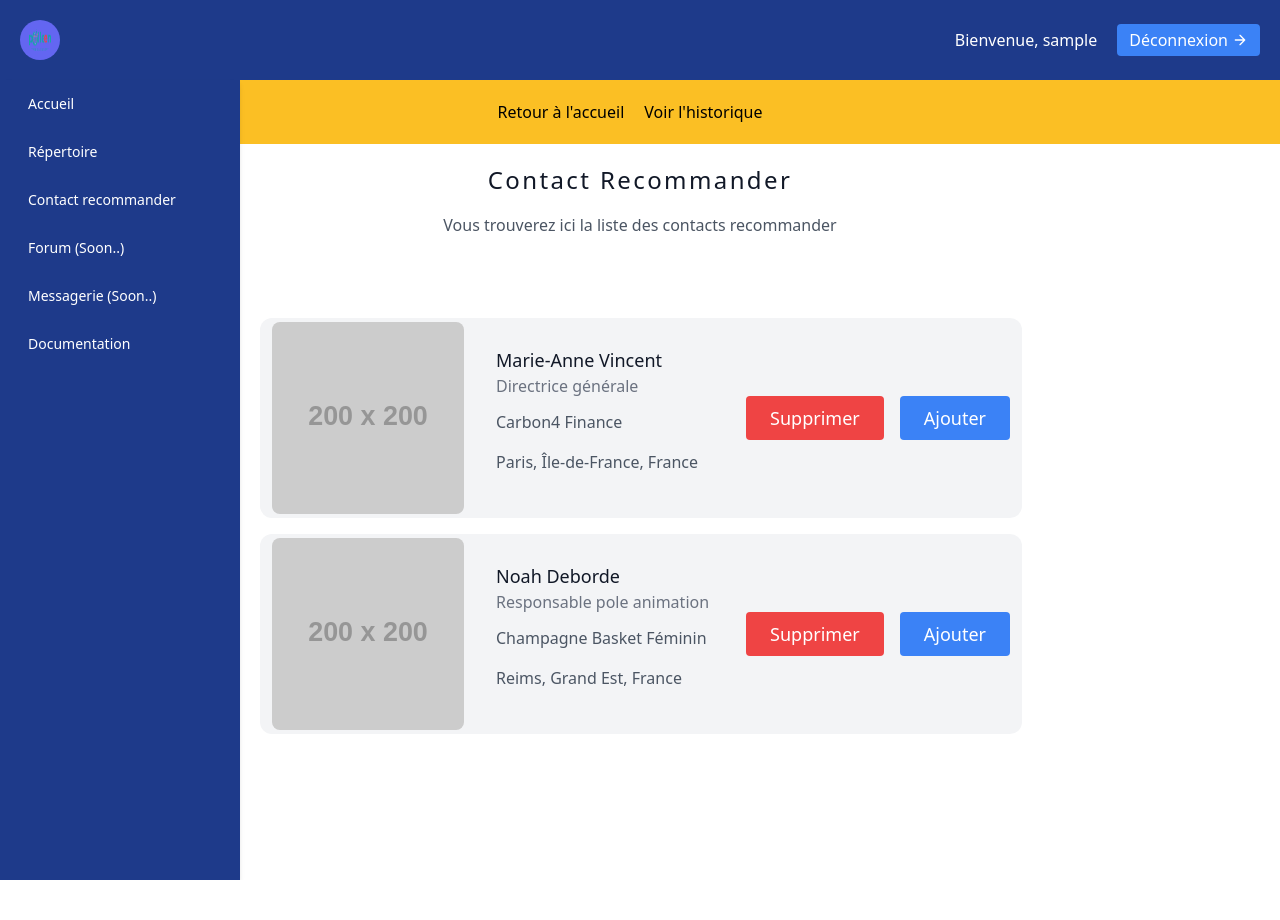
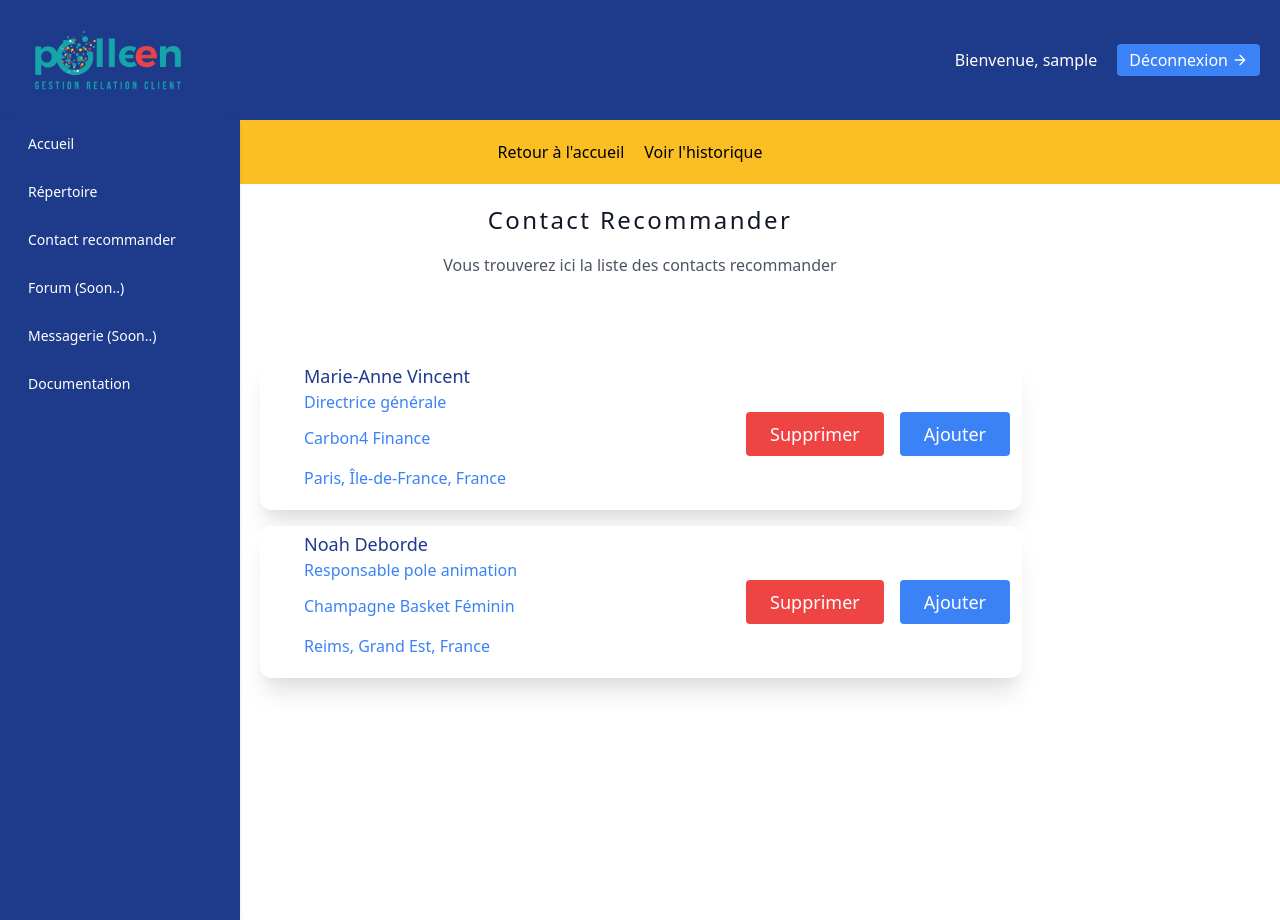
Before and after one commit to mickaelrebeau/Polleen, a Django app: page /ia/ in a window 1280 px wide. Before the commit the page ends 880 px from the top, so only its background shows below. Run offline with Django 4.2, Linux system fonts and the light colour scheme; a user stored in the database is signed in; tables that the repository leaves empty hold one stand-in row (values such as "Sample post"); grey boxes labelled with a size stand in for pictures from a placeholder-image service; some libraries are stand-ins or nearby versions.

Commit message:
Polleen commit 8.5.2

```diff
--- a/ia/templates/ia/ia.html
+++ b/ia/templates/ia/ia.html
@@ -12,31 +12,29 @@
       <p class="lg:w-2/3 mx-auto leading-relaxed text-base">Vous trouverez ici la liste des contacts recommander</p>
     </div>
     <div class="flex flex-wrap -m-4 ml-60 mt-5">
-      <div class="p-4 mb-4 lg:w-3/4 bg-gray-100 border-0 py-1 px-3 focus:outline-none rounded-xl">
+      <div class="p-4 mb-4 lg:w-3/4 bg-white shadow-xl border-0 py-1 px-3 focus:outline-none rounded-xl">
         <div class="h-full flex sm:flex-row flex-col items-center sm:justify-start justify-center text-center sm:text-left">
-          <img alt="team" class="flex-shrink-0 rounded-lg w-48 h-48 object-cover object-center sm:mb-0 mb-4" src="https://dummyimage.com/200x200">
           <div class="flex-grow sm:pl-8">
-            <h2 class="title-font font-medium text-lg text-gray-900">
+            <h2 class="title-font font-medium text-lg text-blue-900">
                 <a href="#">Marie-Anne Vincent</a>
             </h2>
-              <h3 class="text-gray-500 mb-3"> Directrice générale </h3>
-              <p class="mb-4"> Carbon4 Finance </p>
-              <p class="mb-4"> Paris, Île-de-France, France </p>
+              <h3 class="text-blue-500 mb-3"> Directrice générale </h3>
+              <p class="text-blue-500 mb-4"> Carbon4 Finance </p>
+              <p class="text-blue-500 mb-4"> Paris, Île-de-France, France </p>
           </div>
           <button class="ml-4 inline-flex text-white bg-red-500 border-0 py-2 px-6 focus:outline-none hover:bg-red-200 rounded text-lg">Supprimer</button>
           <button class="ml-4 inline-flex text-white bg-blue-500 border-0 py-2 px-6 focus:outline-none hover:bg-blue-200 rounded text-lg">Ajouter</button>
         </div>
       </div>
-      <div class="p-4 lg:w-3/4 bg-gray-100 border-0 py-1 px-3 focus:outline-none rounded-xl">
+      <div class="p-4 lg:w-3/4 bg-white shadow-xl border-0 py-1 px-3 focus:outline-none rounded-xl">
         <div class="h-full flex sm:flex-row flex-col items-center sm:justify-start justify-center text-center sm:text-left">
-          <img alt="team" class="flex-shrink-0 rounded-lg w-48 h-48 object-cover object-center sm:mb-0 mb-4" src="https://dummyimage.com/200x200">
           <div class="flex-grow sm:pl-8">
-            <h2 class="title-font font-medium text-lg text-gray-900">
+            <h2 class="title-font font-medium text-lg text-blue-900">
                 <a href="#">Noah Deborde</a>
             </h2>
-              <h3 class="text-gray-500 mb-3"> Responsable pole animation </h3>
-              <p class="mb-4"> Champagne Basket Féminin </p>
-              <p class="mb-4"> Reims, Grand Est, France </p>
+              <h3 class="text-blue-500 mb-3"> Responsable pole animation </h3>
+              <p class="text-blue-500 mb-4"> Champagne Basket Féminin </p>
+              <p class="text-blue-500 mb-4"> Reims, Grand Est, France </p>
           </div>
           <button class="ml-4 inline-flex text-white bg-red-500 border-0 py-2 px-6 focus:outline-none hover:bg-red-200 rounded text-lg">Supprimer</button>
           <button class="ml-4 inline-flex text-white bg-blue-500 border-0 py-2 px-6 focus:outline-none hover:bg-blue-200 rounded text-lg">Ajouter</button>
--- a/leads/templates/leads/lead_list.html
+++ b/leads/templates/leads/lead_list.html
@@ -15,14 +15,14 @@
     </div>
     <div class="flex flex-wrap -m-4 ml-60 mt-5">
       {% for lead in leads %}
-      <div class="p-4 lg:w-1/2 bg-gray-100 border-0 py-1 px-3 focus:outline-none rounded-xl">
+      <div class="p-4 lg:w-2/5 bg-white text-blue-500 shadow-xl border-0 py-1 px-3 focus:outline-none rounded-xl">
         <div class="h-full flex sm:flex-row flex-col items-center sm:justify-start justify-center text-center sm:text-left">
           <img alt="team" class="flex-shrink-0 rounded-lg w-48 h-48 object-cover object-center sm:mb-0 mb-4" src="https://dummyimage.com/200x200">
           <div class="flex-grow sm:pl-8">
-            <h2 class="title-font font-medium text-lg text-gray-900">
+            <h2 class="title-font font-medium text-lg text-blue-900">
                 <a href="{% url 'leads:lead_detail' lead.id %}"> {{ lead.first_name }} {{ lead.last_name }}</a>
             </h2>
-            <h3 class="text-gray-500 mb-3"> {{ lead.post }}</h3>
+            <h3 class="text-blue-500 mb-3"> {{ lead.post }}</h3>
             <p class="mb-4"> {{ lead.company }} </p>
             <p class="mb-4"> {{ lead.phone }} </p>
             <p class="mb-4"> {{ lead.email }} </p>
--- a/templates/nav_bar.html
+++ b/templates/nav_bar.html
@@ -5,9 +5,13 @@
 {% block content %}
 <header class="text-gray-600 body-font bg-blue-900">
   <div class="container mx-auto flex flex-wrap p-5 flex-col md:flex-row items-center">
-    <a class="flex title-font font-medium items-center text-gray-900 mb-4 md:mb-0">
-      <img src="{% static 'images/Polleen.png' %}" fill="none" stroke="currentColor" stroke-linecap="round" stroke-linejoin="round" stroke-width="2" class="w-10 h-10 text-white p-2 bg-indigo-500 rounded-full" viewBox="0 0 24 24">
-        <path d="M12 2L2 7l10 5 10-5-10-5zM2 17l10 5 10-5M2 12l10 5 10-5"></path>
+    <a class="flex title-font font-medium items-center mb-4 md:mb-0">
+      <img src="{% static 'images/Polleen.png' %}" fill="none" stroke="currentColor"
+           class="w-50 h-20 text-white p-2" viewBox="0 0 24 24">
+        <path d="M12 14l9-5-9-5-9 5 9 5z" />
+        <path d="M12 14l6.16-3.422a12.083 12.083 0 01.665 6.479A11.952 11.952 0 0012 20.055a11.952 11.952 0 00-6.824-2.998 12.078 12.078 0 01.665-6.479L12 14z" />
+        <path stroke-linecap="round" stroke-linejoin="round" stroke-width="2" d="M12 14l9-5-9-5-9 5 9 5zm0 0l6.16-3.422a12.083 12.083 0 01.665 6.479A11.952 11.952
+        0 0012 20.055a11.952 11.952 0 00-6.824-2.998 12.078 12.078 0 01.665-6.479L12 14zm-4 6v-7.5l4-2.222" />
       </img>
     </a>
     <nav class="md:ml-auto flex flex-wrap items-center text-base justify-center">
```
Also changed, not shown: leads/templates/leads/invited_lead_list.html (+7 -7 lines).
